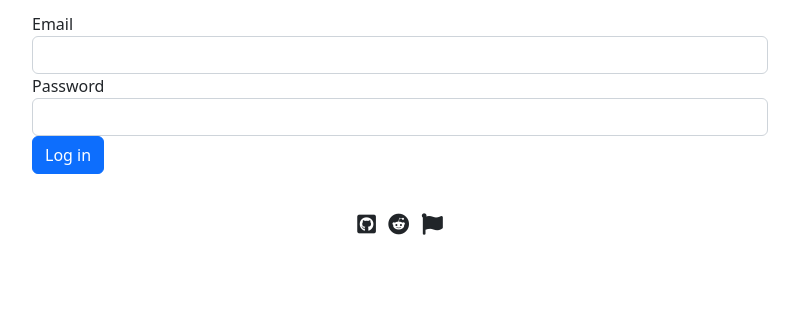
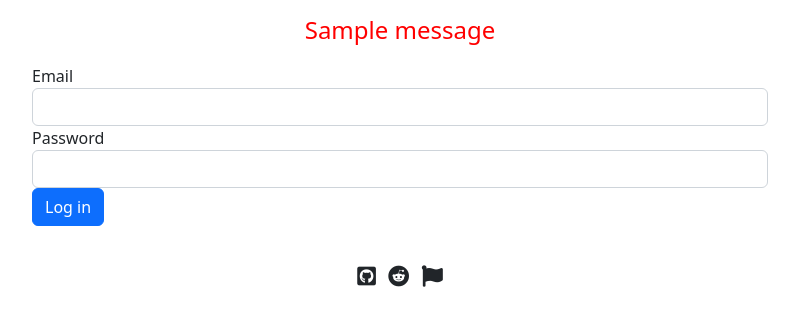
Before and after one commit to Devolvin/Projects, a Flask app: page /login in a window 1280 px wide. Shown: the part 481-800 px from the top of the page, without its empty margins (240-1039 px from the left). Run offline with Flask 2, Linux system fonts and the light colour scheme; tables that the repository leaves empty hold one stand-in row (values such as "Sample post"); one stand-in notice (Sample message) is shown; some libraries are stand-ins or nearby versions; some web fonts are replaced.

Commit message:
add flashed messages

```diff
--- a/blog project/main.py
+++ b/blog project/main.py
@@ -72,9 +72,11 @@ def register():
         email = form.email.data
         username = form.username.data
         if User.query.filter_by(email=email).first():
-            return redirect(url_for("index"))
+            flash("Email is already in use")
+            return redirect(url_for("login"))
         if User.query.filter_by(username=username).first():
-            return redirect(url_for("index"))
+            flash("Username is already on use")
+            return redirect(url_for("register"))
         hashed_pw = generate_password_hash(
             form.password.data,
             method='pbkdf2:sha256',
--- a/blog project/static/styles.css
+++ b/blog project/static/styles.css
@@ -55,6 +55,14 @@
   margin-top:10%;
 }
 
+    /* Flashed messages */
+
+.flashed_message{
+  font-size:1.5rem;
+  color:red;
+  text-align:center;
+}
+
 
     /* Forms */
 
--- a/blog project/templates/login.html
+++ b/blog project/templates/login.html
@@ -19,8 +19,14 @@
   <div class="container main-form">
     <div class="row">
       <div class="col-lg-8 col-md-10 mx-auto">
-
-       {{ wtf.quick_form(form, novalidate=True, button_map={"submit": "primary"}) }}
+        {% with messages = get_flashed_messages() %}
+          {% if messages %}
+            {% for message in messages %}
+              <p class="flashed_message">{{message}}</p>
+            {% endfor %}
+          {% endif %}
+        {% endwith %}
+        {{ wtf.quick_form(form, novalidate=True, button_map={"submit": "primary"}) }}
 
       </div>
     </div>
```
Also changed, not shown: blog project/templates/register.html (+7 -1 lines), blog project/forms.py (line endings or trailing spaces).
